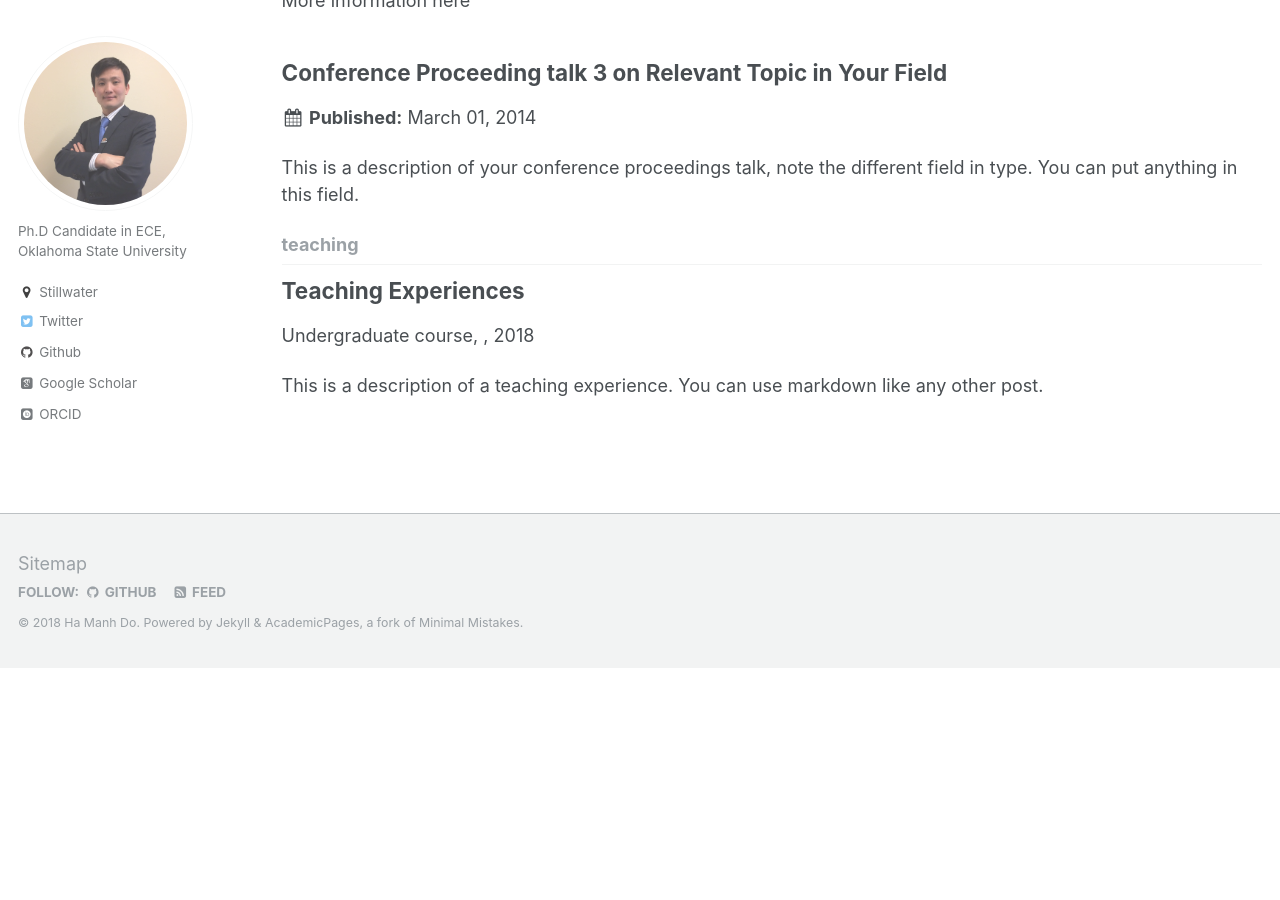
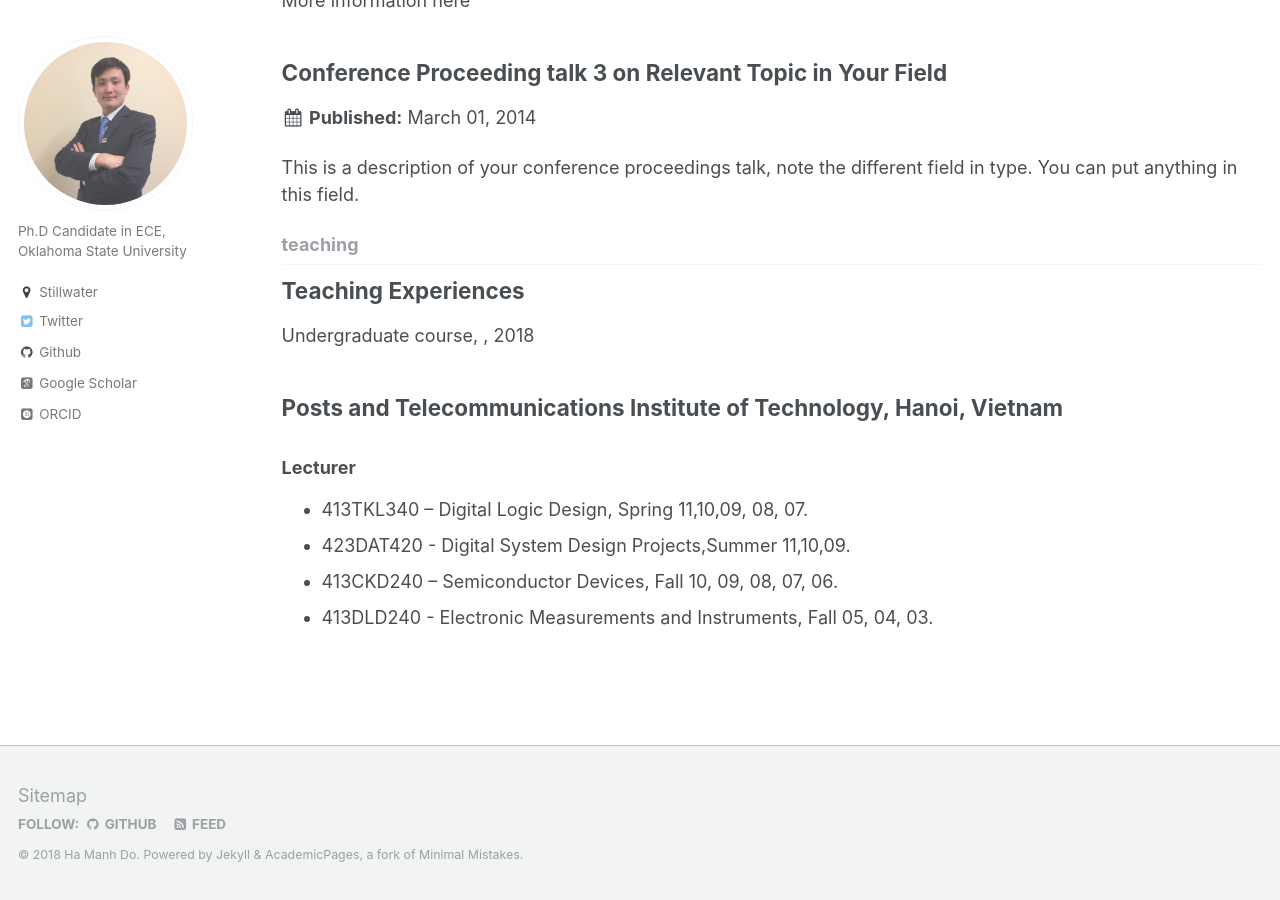
Before and after one commit to hmdo/hmdo.github.io, a Jekyll site: the page built from _pages/collection-archive.html, in a window 1280 px wide and 900 px high, scrolled down 984 px. Built offline with Jekyll 4.4.1, drawn with Linux system fonts in a browser that asks for light colours; some web fonts are replaced; before the commit the page ends 1652 px from its top, so only the background shows below that.

Commit message:
Update Teaching

```diff
--- a/_pages/teaching.html
+++ b/_pages/teaching.html
@@ -4,9 +4,8 @@ title: "Teaching"
 permalink: /teaching/
 author_profile: true
 ---
-
-{% include base_path %}
-
-{% for post in site.teaching reversed %}
-  {% include archive-single.html %}
-{% endfor %}
+## Posts and Telecommunications Institute of Technology, Hanoi, Vietnam
+* 413TKL340 – Digital Logic Design,  Spring 11,10,09, 08, 07.
+* 423DAT420 - Digital System Design Projects,Summer 11,10,09.
+* 413CKD240 – Semiconductor Devices, Fall 10, 09, 08, 07, 06.
+* 413DLD240 - Electronic Measurements and Instruments, Fall 05, 04, 03.
--- a/_teaching/teaching.md
+++ b/_teaching/teaching.md
@@ -5,11 +5,8 @@ type: "Undergraduate course"
 permalink: /teaching/teaching
 ---
 
-This is a description of a teaching experience. You can use markdown like any other post.
-
-Posts and Telecommunications Institute of Technology, Hanoi, Vietnam
-=============================================================
-## Lecturer
+## Posts and Telecommunications Institute of Technology, Hanoi, Vietnam
+### Lecturer
 * 413TKL340 – Digital Logic Design,  Spring 11,10,09, 08, 07.
 * 423DAT420 - Digital System Design Projects,Summer 11,10,09.
 * 413CKD240 – Semiconductor Devices, Fall 10, 09, 08, 07, 06.
```
